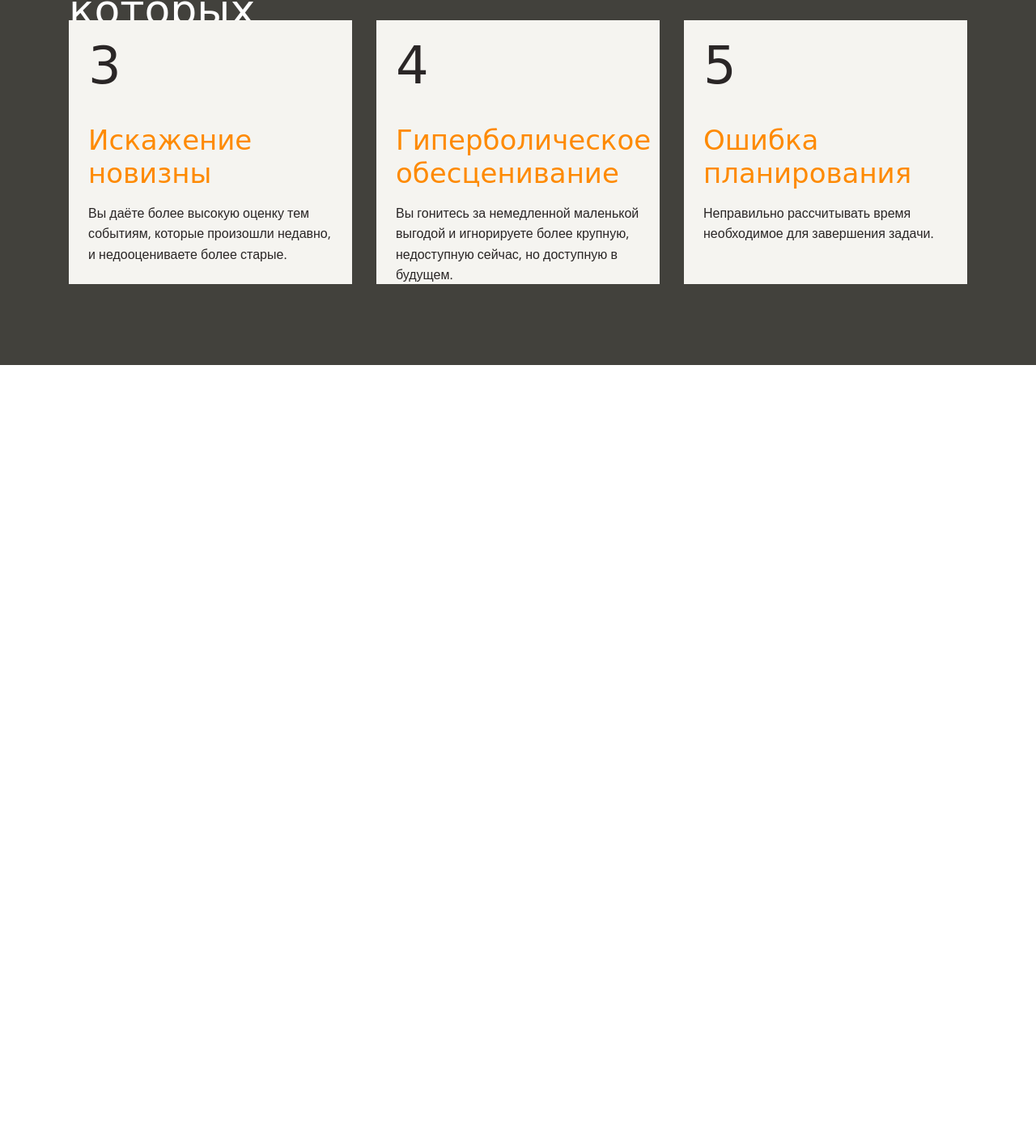
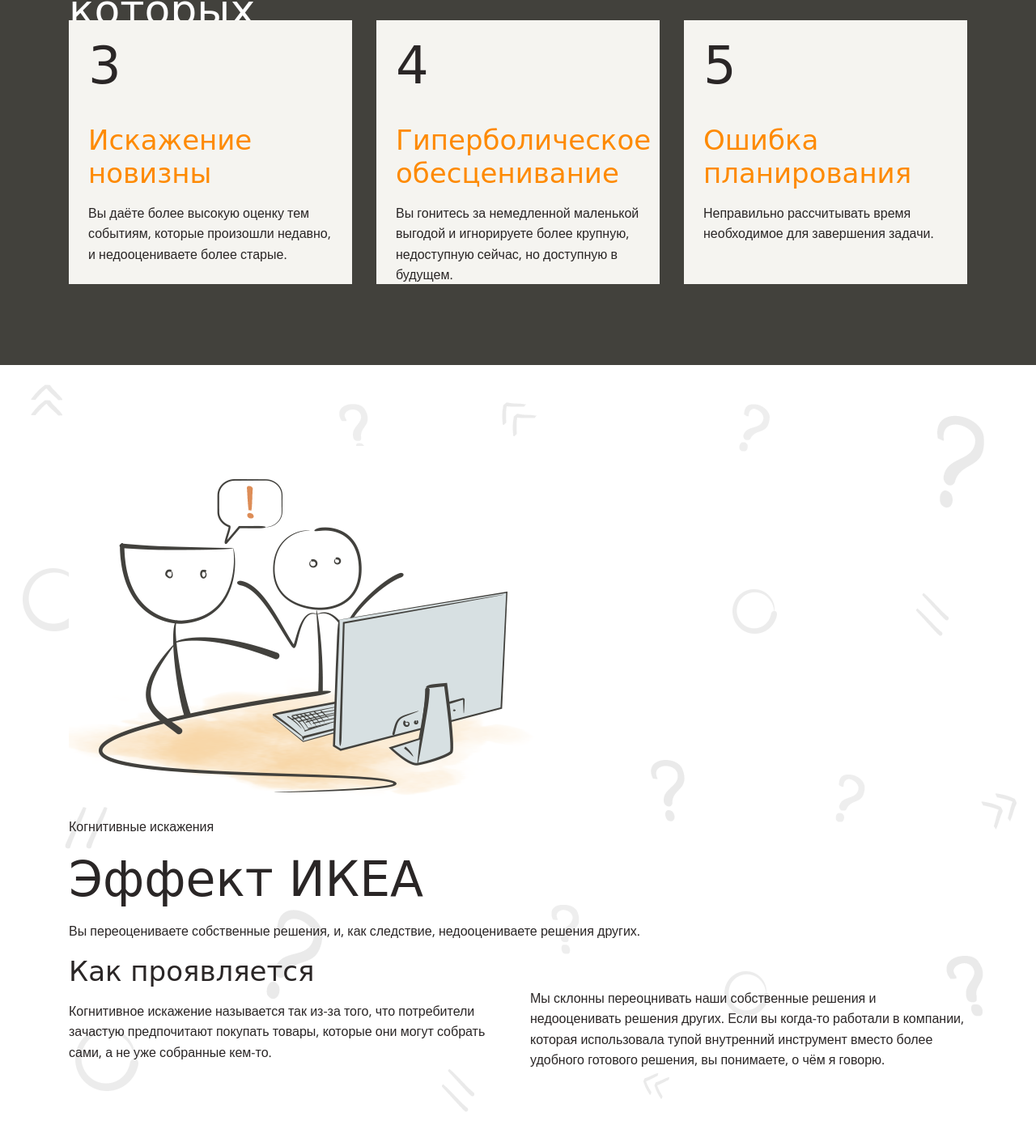
Before and after one commit to leinovladimir/layout-designer-project-lvl1, a website: page src/index.html in a window 1280 px wide. Shown: the part 2213-3624 px from the top of the page at 81% size. Before the commit the page ends 2664 px from the top, so only its background shows below. Drawn offline with nearby package versions, Linux system fonts and the light colour scheme; a web font is replaced by a local one.

Commit message:
add ikea effect block

```diff
--- a/src/index.html
+++ b/src/index.html
@@ -61,10 +61,28 @@
                       <div class="num">5</div>
                     <h3>Ошибка планирования</h3>
                     <p>Неправильно рассчитывать время необходимое для завершения задачи.</p>
-
                 </a>
             </div>
 
+        </section>
+        <section id="ikea-effect" class="bg">
+            <div class="content">
+                <div class="two-rows">
+                    <div class="img">
+                        <img src="./images/1.png" alt="">
+                    </div>
+                    <div class="text">
+                        <p class="small">Когнитивные искажения</p>
+                        <h2>Эффект ИКЕА</h2>
+                        <p>Вы переоцениваете собственные решения, и, как следствие, недооцениваете решения других.</p>
+                    </div>
+                </div>
+                <h3>Как проявляется</h3>
+                <div class="two-columns">
+                    <p>Когнитивное искажение называется так из-за того, что потребители зачастую предпочитают покупать товары, которые они могут собрать сами, а не уже собранные кем-то.</p>
+                    <p>Мы склонны переоцнивать наши собственные решения и недооценивать решения других. Если вы когда-то работали в компании, которая использовала тупой внутренний инструмент вместо более удобного готового решения, вы понимаете, о чём я говорю.</p>
+                </div>
+            </div>
         </section>
     </main>
     <footer>
```
